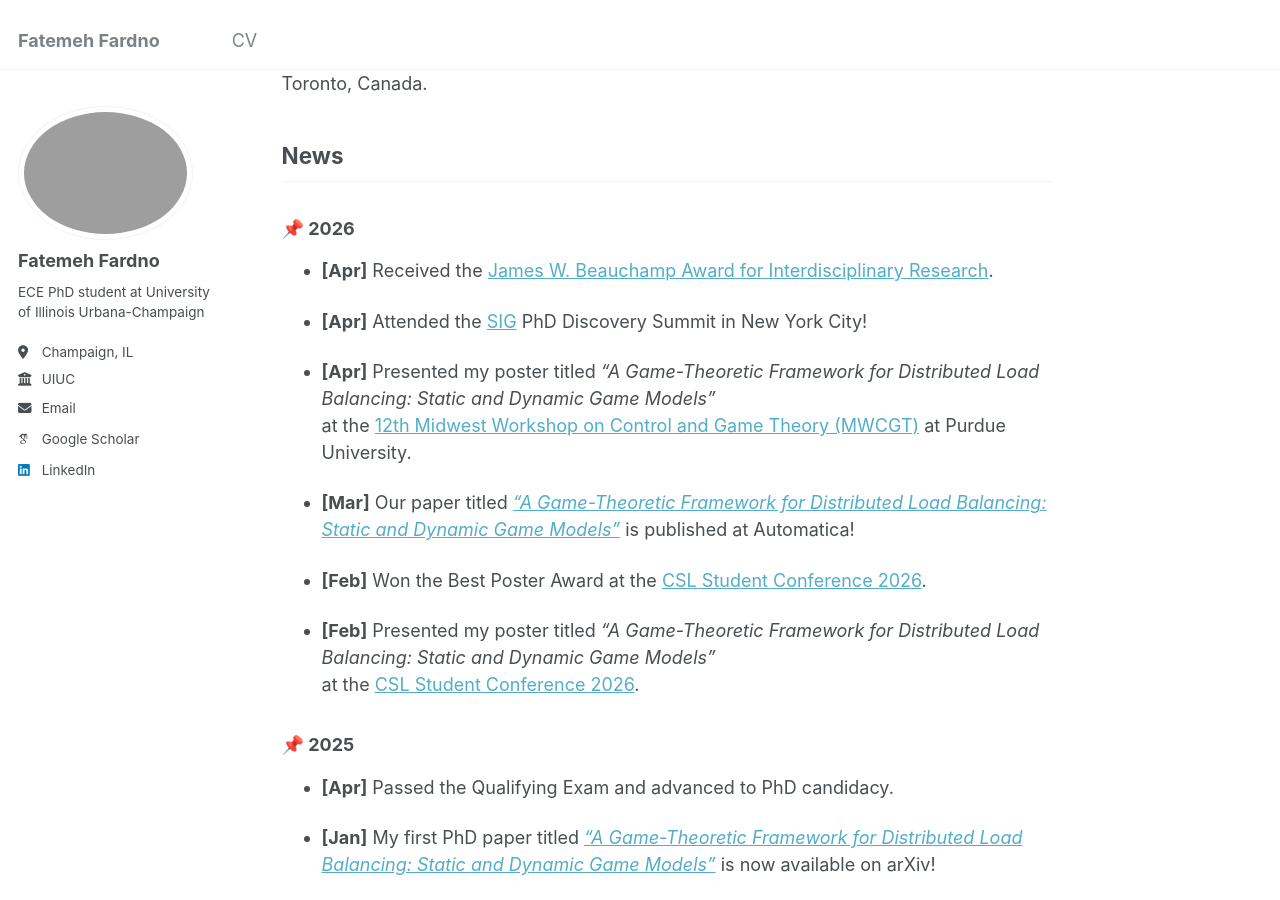
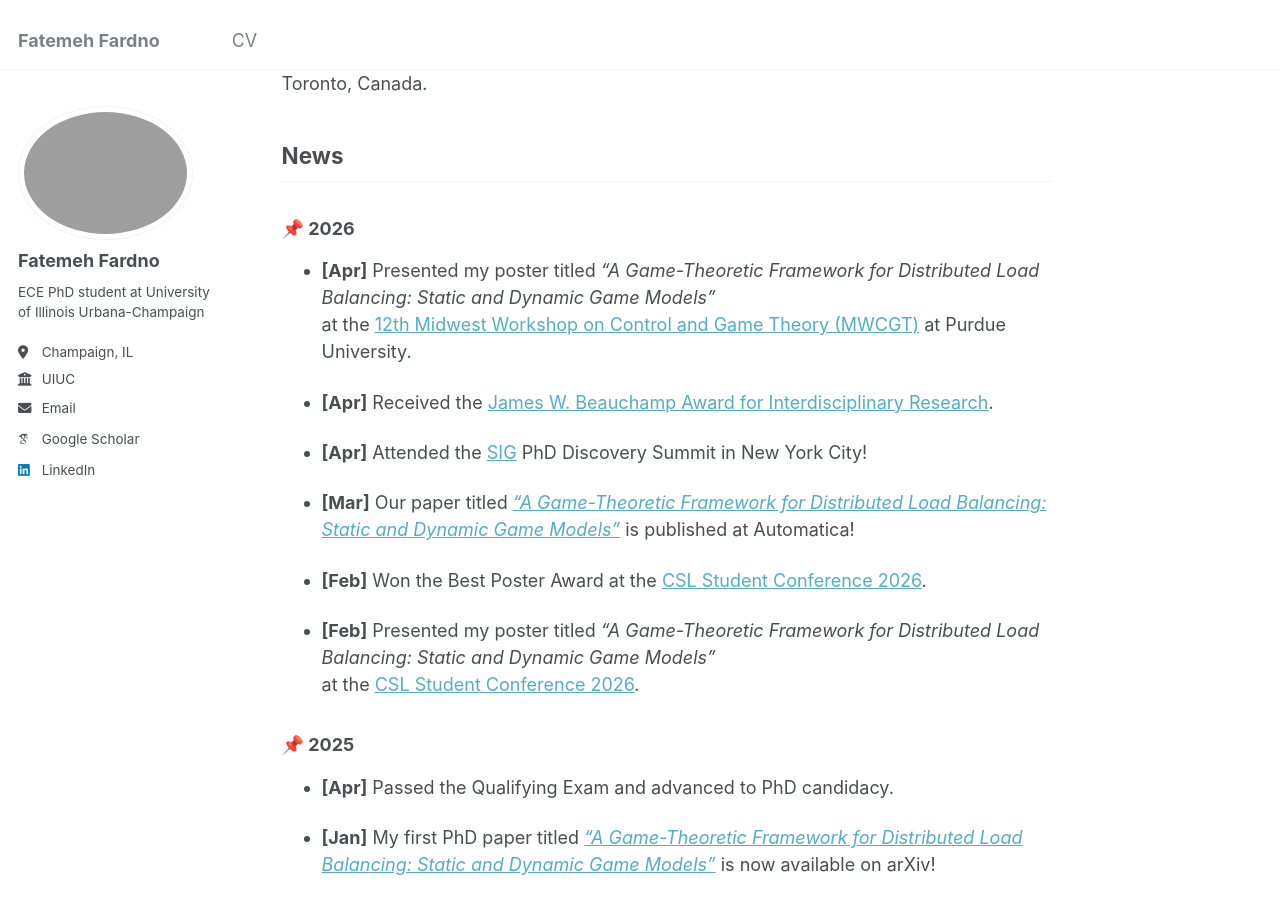
Before and after one commit to ffardno/ffardno.github.io, a Jekyll site: the page built from _pages/about.md, in a window 1280 px wide and 900 px high, scrolled down 526 px. Built offline with Jekyll 4.4.1, drawn with Linux system fonts in a browser that asks for light colours; some web fonts are replaced.

```diff
--- a/_pages/about.md
+++ b/_pages/about.md
@@ -19,12 +19,12 @@ Before starting my PhD, I worked as a software engineer at [Microchip Technology
 
 ### 📌 2026
 
+- **[Apr]** Presented my poster titled *“A Game-Theoretic Framework for Distributed Load Balancing: Static and Dynamic Game Models”*
+    at the [12th Midwest Workshop on Control and Game Theory (MWCGT)](https://sites.google.com/view/mwcgt/home?authuser=0) at Purdue University.
+
 - **[Apr]** Received the [James W. Beauchamp Award for Interdisciplinary Research](https://ece.illinois.edu/academics/grad/awards/beauchamp).
 
 - **[Apr]** Attended the [SIG](https://sig.com/) PhD Discovery Summit in New York City!
-
-- **[Apr]** Presented my poster titled *“A Game-Theoretic Framework for Distributed Load Balancing: Static and Dynamic Game Models”*
-    at the [12th Midwest Workshop on Control and Game Theory (MWCGT)](https://sites.google.com/view/mwcgt/home?authuser=0) at Purdue University.
 
 - **[Mar]** Our paper titled [*“A Game-Theoretic Framework for Distributed Load Balancing: Static and Dynamic Game Models”*](https://www.sciencedirect.com/science/article/abs/pii/S0005109825006958) is published at Automatica!
 
```
